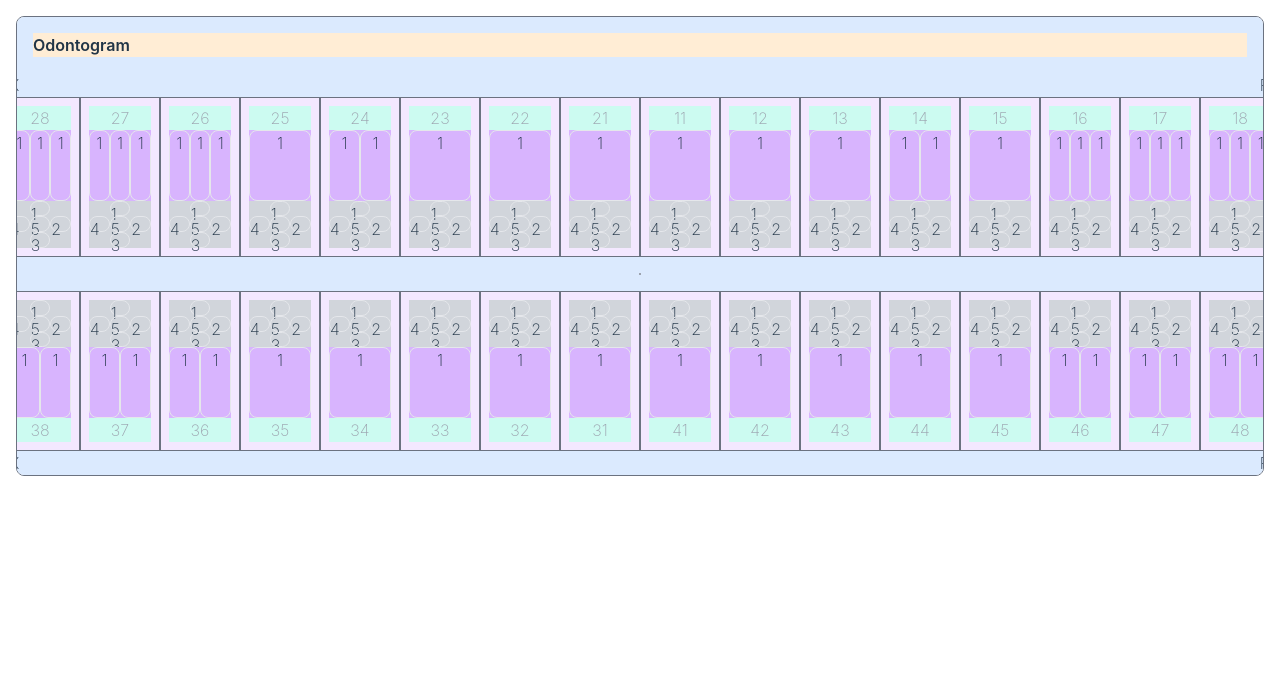
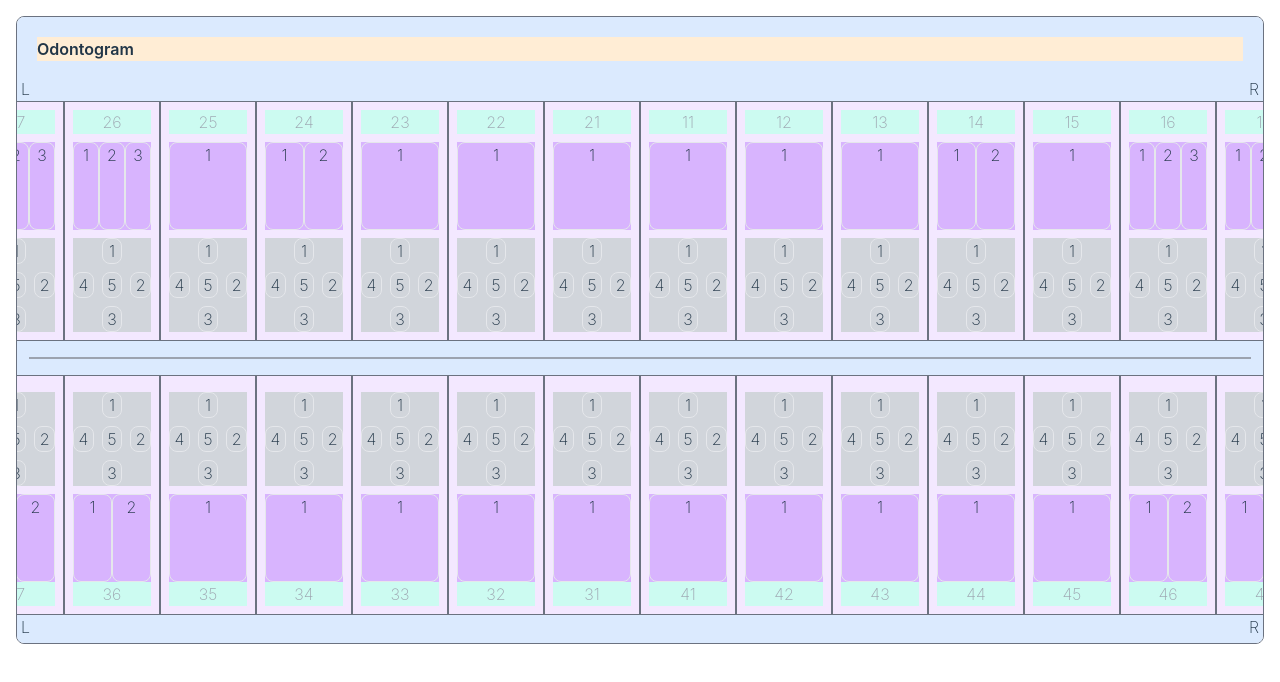
Before and after one commit to pluggedinlife/odontogram-schema, a Vue app: page / in a window 1280 px wide. Shown: the top 682 px of the page. Built offline with nearby package versions, Linux system fonts and the light colour scheme.

Commit message:
Minor code edits: enhance the incoming data structure and apply minor style edits

```diff
--- a/src/components/ElementSchema.vue
+++ b/src/components/ElementSchema.vue
@@ -23,10 +23,18 @@ const computedClass = computed(() => {
   }
   return result;
 });
+function isRootAvailable(name) {
+  let result = false;
+  if (props.element != undefined && (name != undefined || name != '')) {
+    const found = props.element.roots.find((item) => item.name == name);
+    if (found != undefined) result = true;
+  }
+  return result;
+}
 </script>
 
 <template>
-  <div class="flex p-2" :class="computedClass">
+  <div class="flex p-2 space-y-2 h-full w-24" :class="computedClass">
     <!-- Title section -->
     <div
       class="text-gray-400 text-center"
@@ -40,21 +48,35 @@ const computedClass = computed(() => {
     <!-- Root -->
     <div class="flex flex-1" :class="devMode ? 'bg-purple-300 ' : ''">
       <div
+        v-if="isRootAvailable('1')"
         class="flex-1 text-center cursor-pointer hover:bg-red-200 border rounded-lg"
-        v-for="(root, index) in element.roots"
-        :key="index"
       >
-        {{ root.name }}
+        {{ props.element.roots[0].name }}
+      </div>
+      <div
+        v-if="isRootAvailable('2')"
+        class="flex-1 text-center cursor-pointer hover:bg-red-200 border rounded-lg"
+      >
+        {{ props.element.roots[1].name }}
+      </div>
+      <div
+        v-if="isRootAvailable('3')"
+        class="flex-1 text-center cursor-pointer hover:bg-red-200 border rounded-lg"
+      >
+        {{ props.element.roots[2].name }}
       </div>
     </div>
 
     <!-- Crown -->
     <div
-      class="grid grid-cols-3 grid-rows-3 text-centerp h-1/3"
+      class="grid grid-cols-3 grid-rows-3 text-center gap-2"
       :class="devMode ? 'bg-gray-300 ' : ''"
     >
       <div class="col-span-1" />
-      <div class="col-span-1 cursor-pointer border rounded-lg hover:bg-red-200">
+      <div
+        v-if="element.roots"
+        class="col-span-1 cursor-pointer border rounded-lg hover:bg-red-200"
+      >
         {{ element.crown[0].name }}
       </div>
       <div class="col-span-1" />
--- a/src/components/OdontogramViewer.vue
+++ b/src/components/OdontogramViewer.vue
@@ -13,8 +13,14 @@ defineProps({
 let upperArch = [];
 let lowerArch = [];
 
+function buildOperativeOdontogramSchema() {
+  const list = Object.assign({}, teethList);
+  return list;
+}
+
 onRenderTracked(() => {
-  const list = Object.assign({}, teethList);
+  // const list = Object.assign({}, teethList);
+  const list = buildOperativeOdontogramSchema();
   resetLocalData();
   list.permanent.forEach((item) => {
     if (item.id <= 15) {
@@ -34,22 +40,22 @@ function resetLocalData() {
 
 <template>
   <div
-    class="flex flex-col border border-gray-500 rounded-lg overflow-auto"
+    class="flex flex-col border border-gray-500 rounded-lg overflow-auto p-1"
     :class="devMode ? 'bg-blue-100 ' : ''"
   >
     <div class="m-4 font-semibold" :class="devMode ? 'bg-orange-100 ' : ''">
       <span>{{ title }}</span>
     </div>
 
-    <div class="flex flex-col items-center min-w-[1200px]">
+    <div class="flex flex-col">
       <!-- UPPER ARCH -->
-      <div>
+      <div class="flex flex-col items-center">
         <div class="w-full flex justify-between">
-          <span>LX</span>
-          <span>RX</span>
+          <span>L</span>
+          <span>R</span>
         </div>
 
-        <div class="flex flex-row-reverse">
+        <div class="flex flex-row-reverse h-60">
           <ElementSchema
             class="border border-gray-500 h-40 w-20"
             v-for="(element, index) in upperArch"
@@ -65,8 +71,8 @@ function resetLocalData() {
       <div class="border border-b mx-2 border-gray-400 my-4" />
 
       <!-- LOWER ARCH -->
-      <div>
-        <div class="flex">
+      <div class="flex flex-col items-center">
+        <div class="flex h-60">
           <ElementSchema
             class="border border-gray-500 h-40 w-20"
             v-for="(element, index) in lowerArch"
@@ -80,8 +86,8 @@ function resetLocalData() {
         </div>
 
         <div class="w-full flex justify-between">
-          <span>LX</span>
-          <span>RX</span>
+          <span>L</span>
+          <span>R</span>
         </div>
       </div>
     </div>
--- a/src/constants/teethList.js
+++ b/src/constants/teethList.js
@@ -12,12 +12,12 @@ export default {
           name: '1',
         },
         {
-          id: 0,
-          name: '1',
+          id: 1,
+          name: '2',
         },
         {
-          id: 0,
-          name: '1',
+          id: 2,
+          name: '3',
         },
       ],
       crown: [
@@ -53,12 +53,12 @@ export default {
           name: '1',
         },
         {
-          id: 0,
-          name: '1',
+          id: 1,
+          name: '2',
         },
         {
-          id: 0,
-          name: '1',
+          id: 2,
+          name: '3',
         },
       ],
       crown: [
@@ -94,12 +94,12 @@ export default {
           name: '1',
         },
         {
-          id: 0,
-          name: '1',
+          id: 1,
+          name: '2',
         },
         {
-          id: 0,
-          name: '1',
+          id: 2,
+          name: '3',
         },
       ],
       crown: [
@@ -168,8 +168,8 @@ export default {
           name: '1',
         },
         {
-          id: 0,
-          name: '1',
+          id: 1,
+          name: '2',
         },
       ],
       crown: [
@@ -405,8 +405,8 @@ export default {
           name: '1',
         },
         {
-          id: 0,
-          name: '1',
+          id: 1,
+          name: '2',
         },
       ],
       crown: [
@@ -475,12 +475,12 @@ export default {
           name: '1',
         },
         {
-          id: 0,
-          name: '1',
+          id: 1,
+          name: '2',
         },
         {
-          id: 0,
-          name: '1',
+          id: 2,
+          name: '3',
         },
       ],
       crown: [
@@ -516,12 +516,12 @@ export default {
           name: '1',
         },
         {
-          id: 0,
-          name: '1',
+          id: 1,
+          name: '2',
         },
         {
-          id: 0,
-          name: '1',
+          id: 2,
+          name: '3',
         },
       ],
       crown: [
@@ -557,12 +557,12 @@ export default {
           name: '1',
         },
         {
-          id: 0,
-          name: '1',
+          id: 1,
+          name: '2',
         },
         {
-          id: 0,
-          name: '1',
+          id: 2,
+          name: '3',
         },
       ],
       crown: [
@@ -600,8 +600,8 @@ export default {
           name: '1',
         },
         {
-          id: 0,
-          name: '1',
+          id: 1,
+          name: '2',
         },
       ],
       crown: [
@@ -637,8 +637,8 @@ export default {
           name: '1',
         },
         {
-          id: 0,
-          name: '1',
+          id: 1,
+          name: '2',
         },
       ],
       crown: [
@@ -674,8 +674,8 @@ export default {
           name: '1',
         },
         {
-          id: 0,
-          name: '1',
+          id: 1,
+          name: '2',
         },
       ],
       crown: [
@@ -1043,8 +1043,8 @@ export default {
           name: '1',
         },
         {
-          id: 0,
-          name: '1',
+          id: 1,
+          name: '2',
         },
       ],
       crown: [
@@ -1080,8 +1080,8 @@ export default {
           name: '1',
         },
         {
-          id: 0,
-          name: '1',
+          id: 1,
+          name: '2',
         },
       ],
       crown: [
@@ -1117,8 +1117,8 @@ export default {
           name: '1',
         },
         {
-          id: 0,
-          name: '1',
+          id: 1,
+          name: '2',
         },
       ],
       crown: [
```
Also changed, not shown: src/App.vue (+9 -7 lines).
